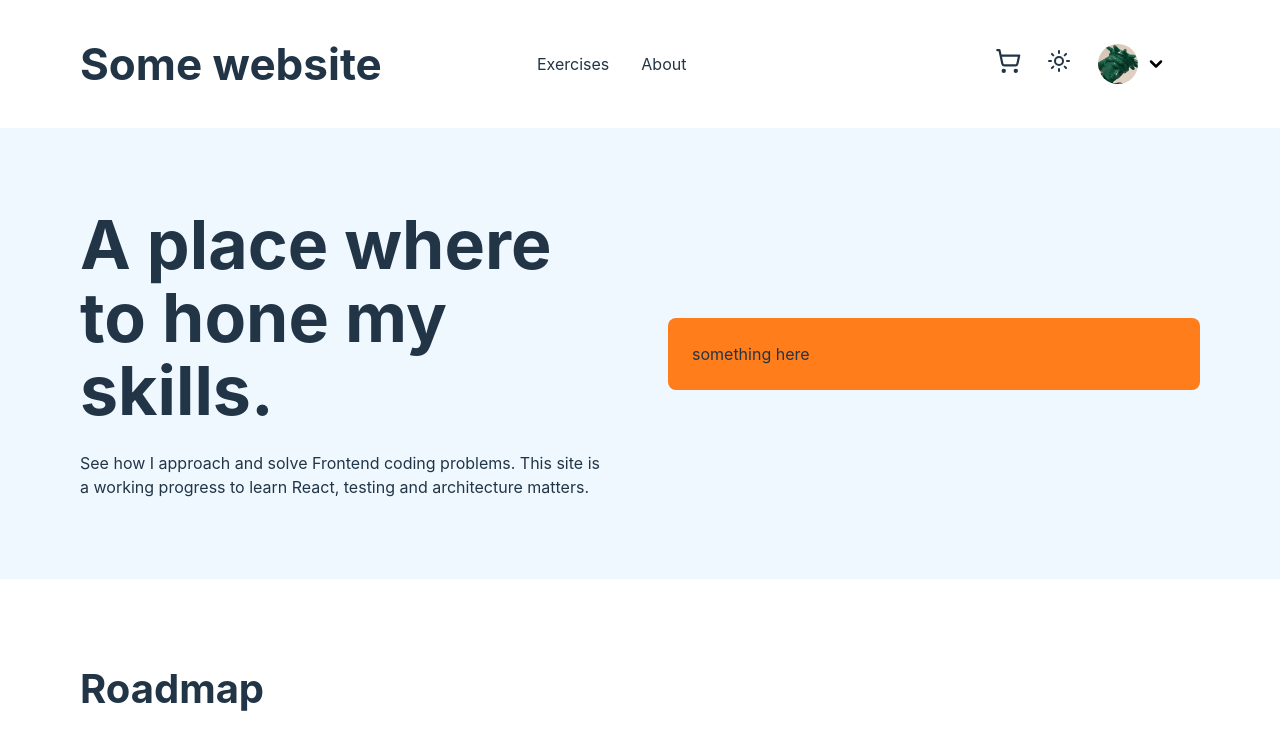
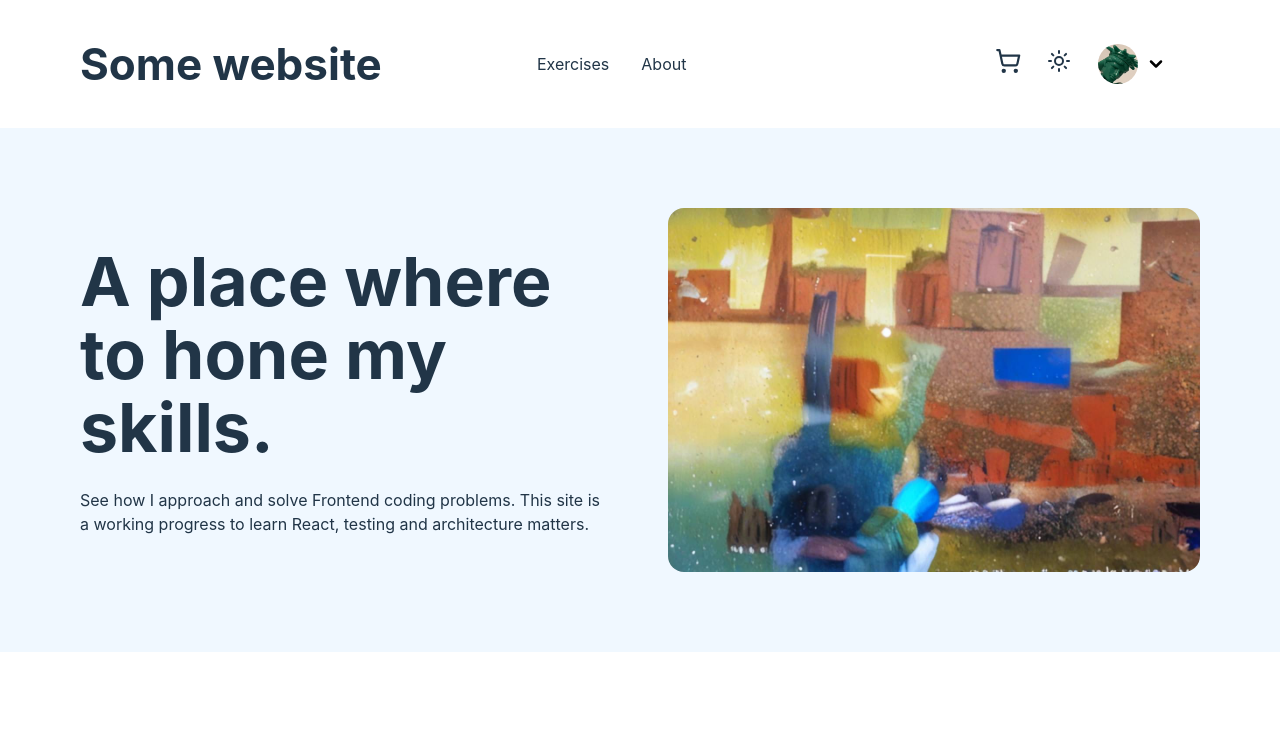
Before and after one commit to meegido/some-website, a React (Vite) app: page / in a window 1280 px wide. Shown: the top 745 px of the page. Built offline with nearby package versions, Linux system fonts and the light colour scheme.

Commit message:
replace landing form by image

```diff
--- a/src/pages/landing/landing.jsx
+++ b/src/pages/landing/landing.jsx
@@ -1,6 +1,7 @@
 import styles from './landing.module.css';
 import tipCalculatorPreview from '../../assets/images/tip-calculator-preview.jpg';
 import ecommercePagePreview from '../../assets/images/product-page-ecommerce.jpg';
+import landingPicture from '../../assets/images/landing.png';
 
 const Landing = () => {
   return (
@@ -13,9 +14,9 @@ const Landing = () => {
             to learn React, testing and architecture matters.
           </p>
         </div>
-        <div className={styles.form__wrapper}>
+        <div className={styles.img__wrapper}>
           <article className={styles.form}>
-            <p>something here</p>
+            <img src={landingPicture} alt="landing image" />
           </article>
         </div>
       </section>
--- a/src/pages/landing/landing.module.css
+++ b/src/pages/landing/landing.module.css
@@ -34,7 +34,7 @@
   flex: 1 1 0;
 }
 
-.form__wrapper {
+.img__wrapper {
   display: flex;
   flex-direction: column;
   justify-content: center;
@@ -42,10 +42,9 @@
   flex: 1 1 0;
 }
 
-.form {
-  background-color: var(--orange);
-  padding: 24px;
-  border-radius: 8px;
+.img__wrapper img {
+  object-fit: cover;
+  border-radius: 16px;
 }
 
 @media (min-width: 768px) {
@@ -63,10 +62,6 @@
 @media (min-width: 1440px) {
   .hero__wrapper {
     gap: 132px;
-  }
-
-  .form {
-    padding: 68px 54px;
   }
 }
 
```
Also changed, not shown: src/assets/images/landing.png (added).
